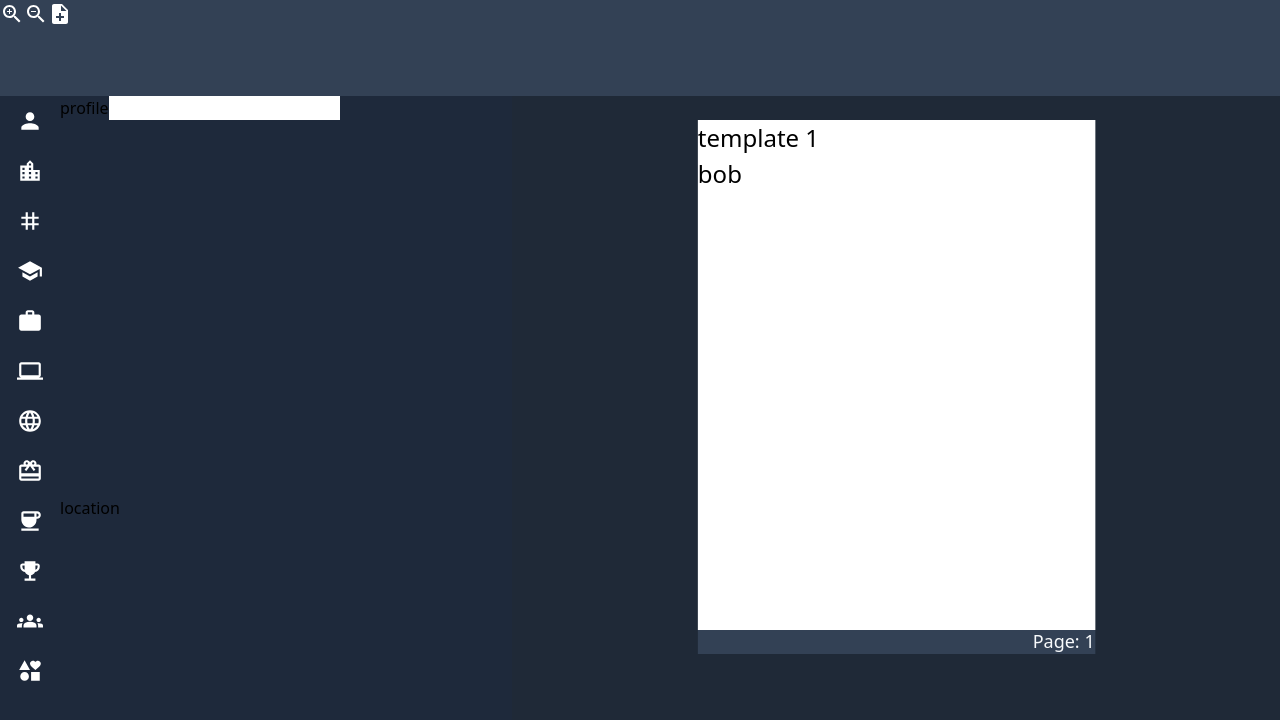
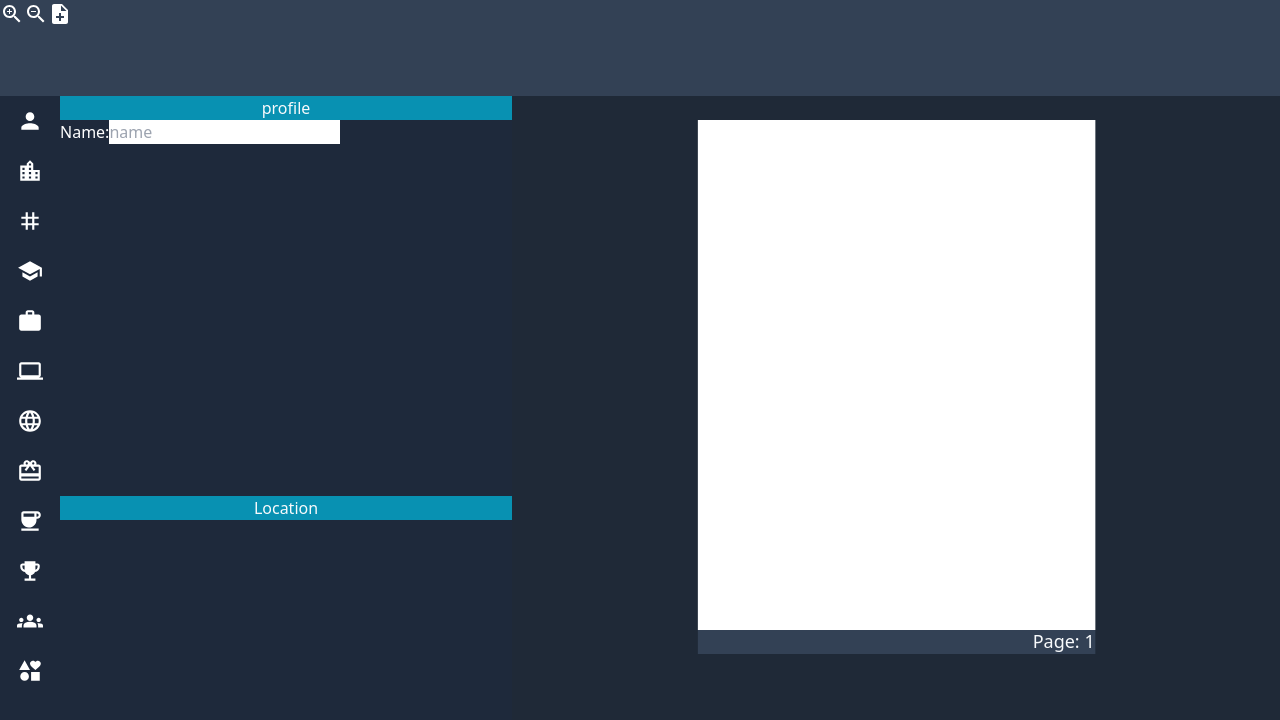
Before and after one commit to cu8code/locInfo, a Next.js app: page / in a window 1280 px wide. Shown: the top 720 px of the page. Built offline with nearby package versions, Linux system fonts and the light colour scheme.

Commit message:
form logic working

```diff
--- a/components/forms/education.jsx
+++ b/components/forms/education.jsx
@@ -1,10 +1,59 @@
-export default function EducationForm() {
+import { useState, useContext } from "react";
+import { jsonContext } from "../../pages";
+import FormInput from "./formInput";
+export default function EducationForm({type,toggle }) {
+  const [data,setData] = useContext(jsonContext);
+
+  const [name, setName] = useState("");
+  const [yearStart, setStart] = useState("");
+  const [yearEnd, setEnd] = useState("");
+  const [degree, setDegree] = useState("");
+  let copy = { ...data };
+  const onSubmitClick = (type) => {
+    if (type == "school") {
+      let eduData = {
+        name: name,
+        yearStart:yearStart,
+        yearEnd:yearEnd,
+      };
+      copy.education.school.push(eduData);
+    } else {
+      let eduData = {
+        name: name,
+        yearStart:yearStart,
+        yearEnd:yearEnd,
+        degree:degree,
+      };
+      copy.education.university.push(eduData);
+    }
+    setData({ ...copy });
+    toggle(false);
+  };
+
+  if (type === "school") {
     return (
       <>
         <div className="w-full bg-cyan-600 text-slate-50 text-center">
-        education
+          Add School
         </div>
-      <input type="text" />
+        <FormInput val={name} setVal={setName} pHolder="school name" />
+        <FormInput val={yearStart} setVal={setStart} pHolder="start year" />
+        <FormInput val={yearEnd} setVal={setEnd} pHolder="end year" />
+        <button className="bg-white" onClick={()=>onSubmitClick(type)}>submit</button>
+      </>
+    );
+  } else {
+    return (
+      <>
+        <div className="w-full bg-cyan-600 text-slate-50 text-center">
+          Add University/College
+        </div>
+        <FormInput val={name} setVal={setName} pHolder="university name" />
+        <FormInput val={yearStart} setVal={setStart} pHolder="start year" />
+        <FormInput val={yearEnd} setVal={setEnd} pHolder="end year" />
+        <FormInput val={degree} setVal={setDegree} pHolder="degree" />
+        <button className="bg-white" onClick={()=>onSubmitClick(type)}>submit</button>
       </>
     );
   }
+}
--- /dev/null
+++ b/components/forms/formCover.jsx
@@ -0,0 +1,13 @@
+import { useRef } from "react";
+
+export default function FormCover({setToggle,FormComponent}){
+    return(
+        <>
+            <div id="cover" onClick={(e)=>{if(e.target.id=="cover")setToggle(false)}} className="fixed w-full h-full bg-opacity-30 bg-black z-10 min-w-[860px] top-0 flex justify-center items-center">
+                <div className="w-[500px] h-[400px] bg-black">
+                    {FormComponent}
+                </div>
+            </div>
+        </>
+    );
+}
--- /dev/null
+++ b/components/forms/formInput.jsx
@@ -0,0 +1,8 @@
+
+export default function FormInput({val,setVal,pHolder}) {
+  return (
+    <>
+      <input placeholder={pHolder} className="text-black" type="text" value={val} onChange={e=>setVal(e.target.value)} />
+    </>
+  );
+}
--- a/components/forms/profile.jsx
+++ b/components/forms/profile.jsx
@@ -1,23 +1,27 @@
+import { useState,useContext,useEffect } from "react";
+import { jsonContext } from "../../pages";
+import FormInput from "./formInput";
 export default function ProfileForm() {
-  const handleSubmit=async(event)=>{
-    event.preventDefault();
-    console.log(event.target.first.value);
-  }
+  const [data,setData]=useContext(jsonContext);
+  const [name,setName]=useState("");
+  const changeName = () => {
+    let copy = { ...data };
+    copy.profile.name = name;
+    setData({ ...copy });
+  };
+  useEffect(() => {
+    changeName();
+  }, [name]);
   return (
     <>
       <div>
         <div className="w-full bg-cyan-600 text-slate-50 text-center">
           profile
         </div>
-        <form className="flex flex-col" onSubmit={handleSubmit}>
-          <label htmlFor="first">First Name</label>
-          <input type="text" id="first" name="first" required />
-
-          <label htmlFor="last">Last Name</label>
-          <input type="text" id="last" name="last" required />
-
-          <button className="bg-white" type="submit">Submit</button>
-        </form>
+        <div className="text-white">
+          Name:
+          <FormInput val={name} setVal={setName} pHolder="name" />
+        </div>
       </div>
     </>
   );
--- a/components/sidebar/index.jsx
+++ b/components/sidebar/index.jsx
@@ -1,7 +1,10 @@
-import { useContext } from "react";
+import { useContext, useState } from "react";
 import { jsonContext } from "../../pages";
 import CanvasButton from "../canvasInput/canvasButtons";
+import FormCover from "../forms/formCover";
+import FormInput from "../forms/formInput";
 
+//icons start
 import SchoolIcon from "@mui/icons-material/School";
 import WorkIcon from "@mui/icons-material/Work";
 import PersonIcon from "@mui/icons-material/Person"; //profile
@@ -15,6 +18,13 @@ import InterestsIcon from "@mui/icons-material/Interests"; //interests
 import GroupsIcon from "@mui/icons-material/Groups"; //references
 import TagIcon from "@mui/icons-material/Tag"; //social media
 import { useRef } from "react";
+//icons end
+
+//forms start
+import EducationForm from "../forms/education";
+import ProfileForm from "../forms/profile";
+import LocationForm from "../forms/location";
+//forms end
 
 const sectionButtons = [
   PersonIcon,
@@ -30,8 +40,9 @@ const sectionButtons = [
   GroupsIcon,
   InterestsIcon,
 ];
+
 export default function Sidebar() {
-  const formData = useContext(jsonContext);
+  const [formData, setData] = useContext(jsonContext);
   const profile = useRef(null);
   const location = useRef(null);
   const social = useRef(null);
@@ -58,9 +69,17 @@ export default function Sidebar() {
     references,
     interests,
   ];
+
+  const [toggle, setToggle] = useState(false);
+  const [currentForm, setForm] = useState(() => {});
+
   const scrollToView = (elem) => {
     elem.scrollIntoView({ behavior: "smooth", block: "start" });
-    console.log(formData);
+  };
+  const changeName = (e) => {
+    let copy = { ...formData };
+    copy.profile.name = e.target.value;
+    setData({ ...copy });
   };
   return (
     <>
@@ -79,17 +98,38 @@ export default function Sidebar() {
         <div className="flex-1 overflow-auto scrollbar-none scroll-smooth">
           <div>
             <section ref={profile} className="h-[400px]" id="1">
-              profile
-              <input type="text" onChange={(e)=>{formData.profile.firstName=e.target.value}}/>
+              <ProfileForm />
             </section>
             <section ref={location} className="h-[400px]" id="2">
-              location
+              <LocationForm />
             </section>
             <section ref={social} className="h-[400px]" id="3">
               social
             </section>
-            <section ref={school} className="h-[400px]" id="3">
-              school
+            <section
+              ref={school}
+              className="h-[400px]"
+              id="3"
+            >
+              <button
+                className="bg-white"
+                onClick={() => {
+                  setToggle(true);
+                  setForm(<EducationForm type="school" toggle={setToggle} />);
+                }}
+              >
+                Add School
+              </button>
+              <br/>
+              <button
+                className="bg-white"
+                onClick={() => {
+                  setToggle(true);
+                  setForm(<EducationForm type="university" toggle={setToggle} />);
+                }}
+              >
+                Add University
+              </button>
             </section>
             <section ref={work} className="h-[400px]" id="3">
               work
@@ -118,6 +158,9 @@ export default function Sidebar() {
           </div>
         </div>
       </div>
+      {toggle && (
+        <FormCover setToggle={setToggle} FormComponent={currentForm} />
+      )}
     </>
   );
 }
--- a/components/template/sections/profile.jsx
+++ b/components/template/sections/profile.jsx
@@ -1,7 +1,7 @@
 export default function Profile({json}){
     return(
         <>
-            <div>{json.firstName}bob</div>
+            <div>{json.name}</div>
         </>
     );
 }
--- a/components/template/template.jsx
+++ b/components/template/template.jsx
@@ -9,8 +9,7 @@ const Empty = () => {
 const One = ({ json }) => {
   return (
     <>
-      <div>template 1</div>
-      <Profile json={json}/>
+      <Profile json={json.profile}/>
       <div className="bg-red-400">
         <Education education={json["education"]} />
       </div>
@@ -20,8 +19,7 @@ const One = ({ json }) => {
 const Two = ({ json }) => {
   return (
     <>
-      <div>template 2</div>
-      <Profile/>
+      <Profile json={json.profile}/>
       <div className="bg-yellow-200">
         <Education education={json["education"]} />
       </div>
@@ -29,7 +27,7 @@ const Two = ({ json }) => {
   );
 };
 export default function Templates({ num }) {
-const json = useContext(jsonContext);
+const [json,setData] = useContext(jsonContext);
   const Temp = [<Empty />, <One json={json} />, <Two json={json} />];
   return <>{Temp[num]}</>;
 }
--- a/pages/index.js
+++ b/pages/index.js
@@ -1,4 +1,4 @@
-import { useState, createContext } from "react";
+import { useState, createContext, useEffect } from "react";
 import EditorCanvas from "../components/editorCanvas";
 import Sidebar from "../components/sidebar";
 import Navbar from "../components/navbar";
@@ -10,8 +10,7 @@ export default function Home() {
   const [jsonData, setData] = useState({
     profile: {
       img: "",
-      firstName: "",
-      lastName: "",
+      name:"",
     },
     education: {
       school: [],
@@ -32,14 +31,14 @@ export default function Home() {
 
   return (
     <>
-      <jsonContext.Provider value={jsonData}>
+      <jsonContext.Provider value={[jsonData,setData]}>
         <div className="flex flex-col w-full h-screen overflow-x-auto fixed">
           <div className="w-full min-w-[860px]">
             <Navbar zoom={zoom} fn1={handelZoom} fn2={addPages} theme={theme} />
             <div className="flex flex-1 h-[calc(100vh-6rem)]">
               <Sidebar />
               <div className="bg-gray-800 flex-1 overflow-y-auto scrollbar-none scroll-smooth">
-                <EditorCanvas zoomVal={zoom} pages={pages} temp={1} />
+                <EditorCanvas zoomVal={zoom} pages={pages} temp={2} />
               </div>
             </div>
           </div>
```
Lines whose indentation alone changed are shown as unchanged.
